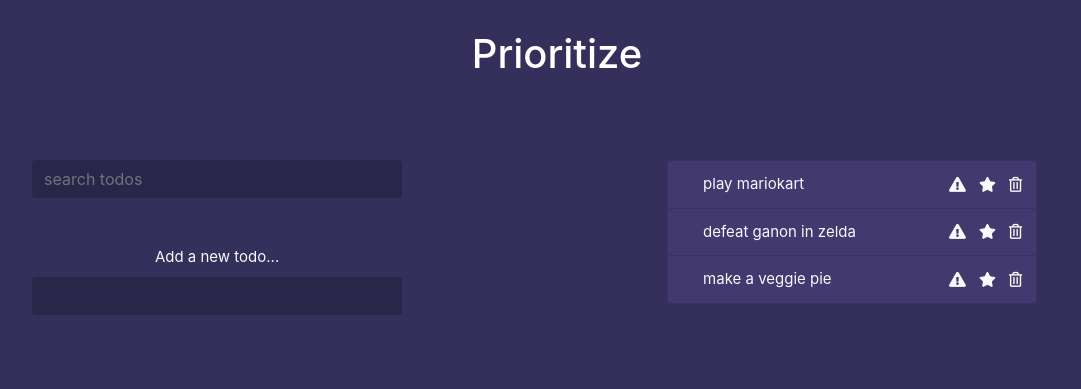
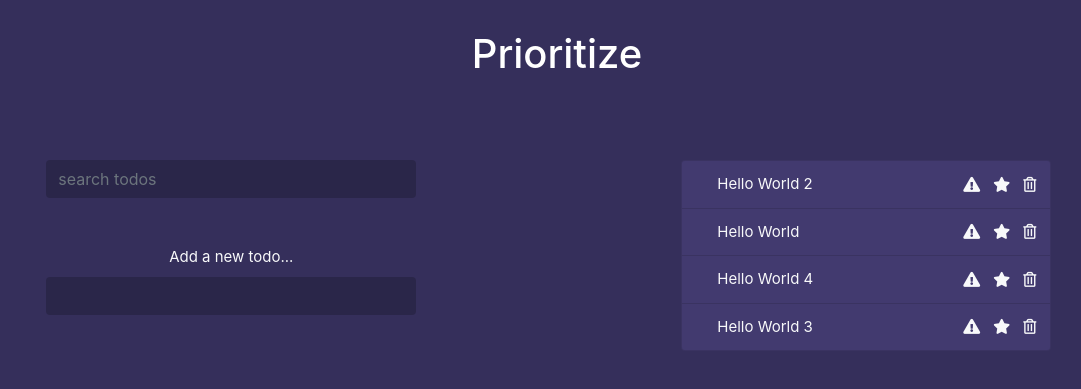
Before and after one commit to bhargavi247/Prioritize, a Django app: page /tasks/ in a window 1280 px wide. Shown: the top 389 px of the page, without its empty margins (83-1164 px from the left). Run offline with Django 3.2, Linux system fonts and the light colour scheme; the visitor is signed in with stand-in values (Sample User, id 1); some libraries are stand-ins or nearby versions.

Commit message:
Finished sorting tasks functionality in JS

```diff
--- a/tasks/static/tasks/app.js
+++ b/tasks/static/tasks/app.js
@@ -1,6 +1,7 @@
 const addForm=document.querySelector('.add1');
 const list=document.querySelector('.todos1');
 const search=document.querySelector('.search1 input');
+const sortedList = document.querySelector('.todos2');
 
 const generateTemplate = function(todo){
     const html =
@@ -27,6 +28,14 @@
     if(e.target.classList.contains('delete')){
         e.target.parentElement.remove();
     }
+    else if(e.target.classList.contains('important')){
+        e.target.style.color='orange';
+    }
+    else{
+        if (e.target.classList.contains('urgent')){
+            e.target.style.color = 'orange';
+        }
+    }
 });
 
 const filterTodos=function(term){
@@ -49,3 +58,82 @@
     const term=search.value.trim();
     filterTodos(term);
 });
+
+const arr = [
+    {
+        user: 1,
+        urgent: true,
+        important: false,
+        task_todo: "Hello World"
+    },
+    {
+        user: 1,
+        urgent: true,
+        important: true,
+        task_todo: "Hello World 2"
+    },
+    {
+        user: 1,
+        urgent: false,
+        important: false,
+        task_todo: "Hello World 3"
+    },
+    {
+        user: 1,
+        urgent: false,
+        important: true,
+        task_todo: "Hello World 4"
+    }
+];
+
+arr.sort((a,b)=>{
+    if(a.urgent ===true && a.important===true){
+        if(b.urgent===true && b.important===true){
+            return 0;
+        }
+        else{
+            return -1;
+        }
+    }
+    else if(a.urgent===true && a.important===false){
+        if(b.urgent===true && b.important===true){
+            return 1;
+        }
+        else if(b.urgent===true && b.important===false){
+            return 0;
+        }
+        else{
+            return -1;
+        }
+    }
+    else if(a.urgent===false && a.important===true){
+        if(b.urgent===true){
+            return 1;
+        }
+        else if(b.urgent ===false && b.important===true){
+            return 0;
+        }
+        else{
+            return -1;
+        }
+    }
+    else{
+        if(b.urgent===false && b.important===false){
+            return 0;
+        }
+        else{
+            return 1;
+        }
+    }
+});
+
+arr.forEach((item)=>{
+    const html =
+        `<li class="list-group-item d-flex justify-content-between align-items-center">
+            <span class="col-sm-9 text-left">${item.task_todo}</span>
+            <i class="fas fa-exclamation-triangle urgent col-sm-1"></i>
+            <i class="fas fa-star important col-sm-1"></i>
+            <i class="far fa-trash-alt delete col-sm-1"></i>
+        </li>`
+    sortedList.innerHTML += html;
+});
--- a/tasks/templates/tasks/index.html
+++ b/tasks/templates/tasks/index.html
@@ -78,24 +78,6 @@
           </form>-->
         </header>
         <ul class="list-group todos2 mx-auto text-light">
-          <li class="list-group-item d-flex justify-content-between align-items-center">
-            <span class="col-sm-9 text-left">play mariokart</span>
-            <i class="fas fa-exclamation-triangle urgent col-sm-1"></i>
-            <i class="fas fa-star important col-sm-1"></i>
-            <i class="far fa-trash-alt delete col-sm-1"></i>
-          </li>
-          <li class="list-group-item d-flex col-sm-12 align-items-center">
-            <span class="col-sm-9 text-left">defeat ganon in zelda</span>
-            <i class="fas fa-exclamation-triangle urgent col-sm-1"></i>
-            <i class="fas fa-star important col-sm-1"></i>
-            <i class="far fa-trash-alt delete col-sm-1"></i>
-          </li>
-          <li class="list-group-item d-flex justify-content-between align-items-center">
-            <span class="col-sm-9 text-left">make a veggie pie</span>
-            <i class="fas fa-exclamation-triangle urgent col-sm-1"></i>
-            <i class="fas fa-star important col-sm-1"></i>
-            <i class="far fa-trash-alt delete col-sm-1"></i>
-          </li>
         </ul>
       <!--<form class="add text-center my-4">
           <label class="text-light">Add a new todo...</label>
```
